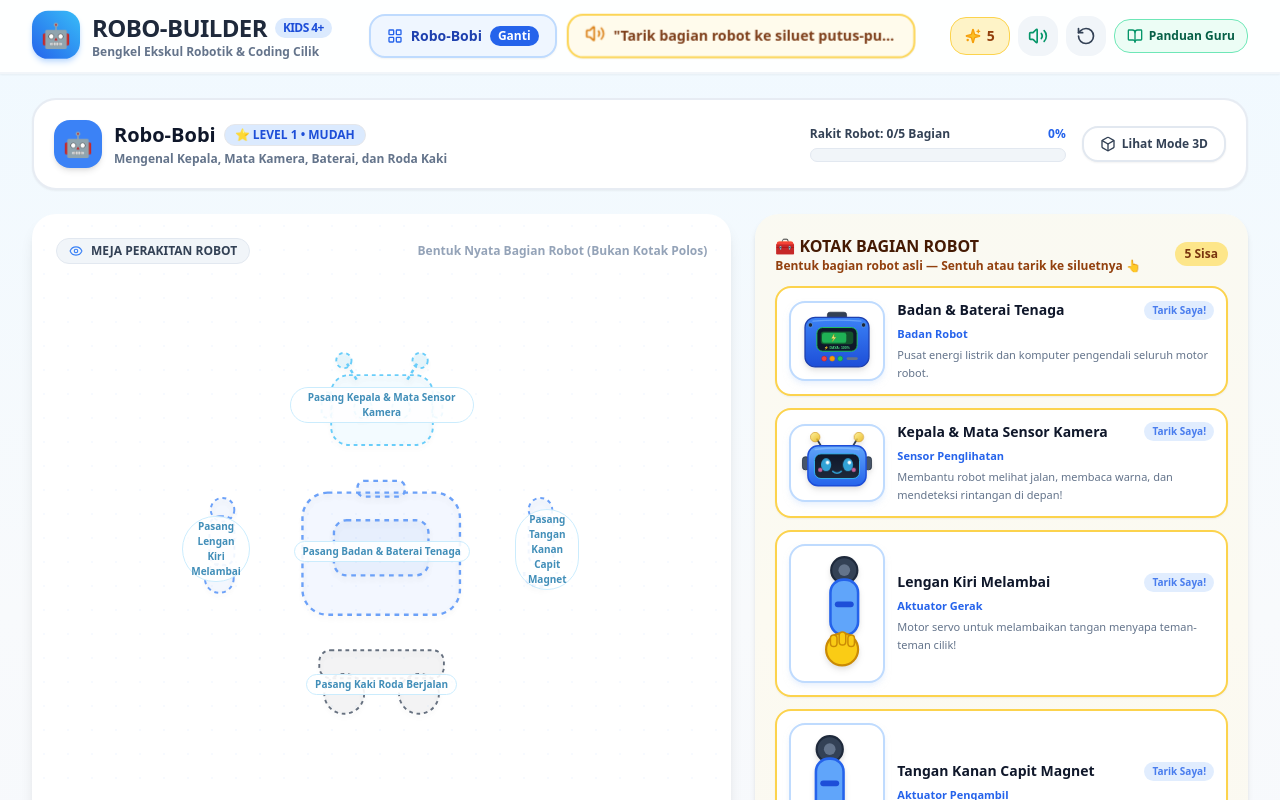
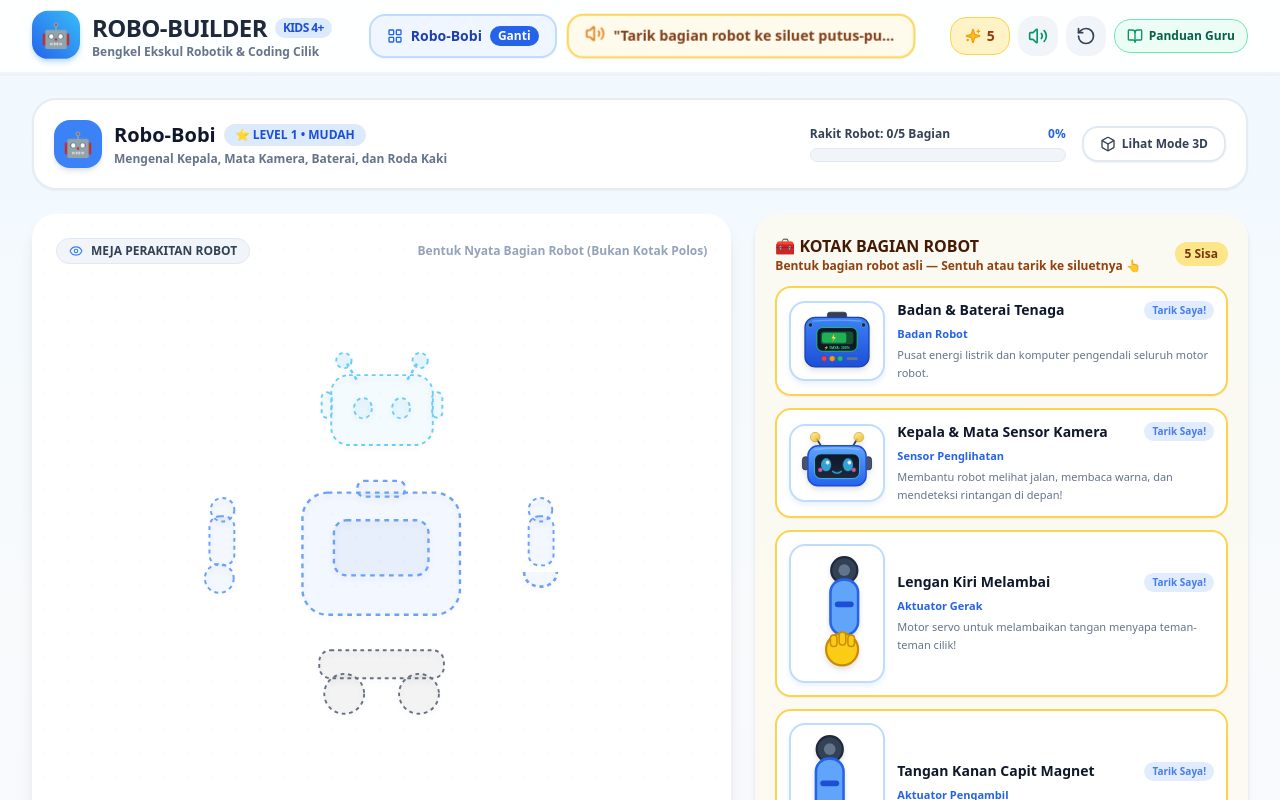
Before and after one commit to maszzeh/drag-and-drop, a Next.js app: page / in a window 1280 px wide. Shown: the top 800 px of the page. Built offline with nearby package versions, Linux system fonts and the light colour scheme.

Commit message:
fix: remove text labels from assembly drop zone silhouettes to prevent obstructing puzzle targets

```diff
--- a/src/components/RobotAssemblyBoard.tsx
+++ b/src/components/RobotAssemblyBoard.tsx
@@ -239,12 +239,6 @@ export const RobotAssemblyBoard: React.FC<RobotAssemblyBoardProps> = ({
                       ) : (
                         <div className="w-full h-full relative flex items-center justify-center">
                           <RobotPartVisual partId={part.id} mode="silhouette" />
-                          {/* Center hint pill */}
-                          <div className="absolute inset-0 flex flex-col items-center justify-center pointer-events-none p-1 text-center">
-                            <span className="text-[10px] font-black text-sky-700 bg-white/90 px-2 py-0.5 rounded-full shadow-xs border border-sky-200">
-                              Pasang {part.name}
-                            </span>
-                          </div>
                         </div>
                       )}
                     </div>
```
